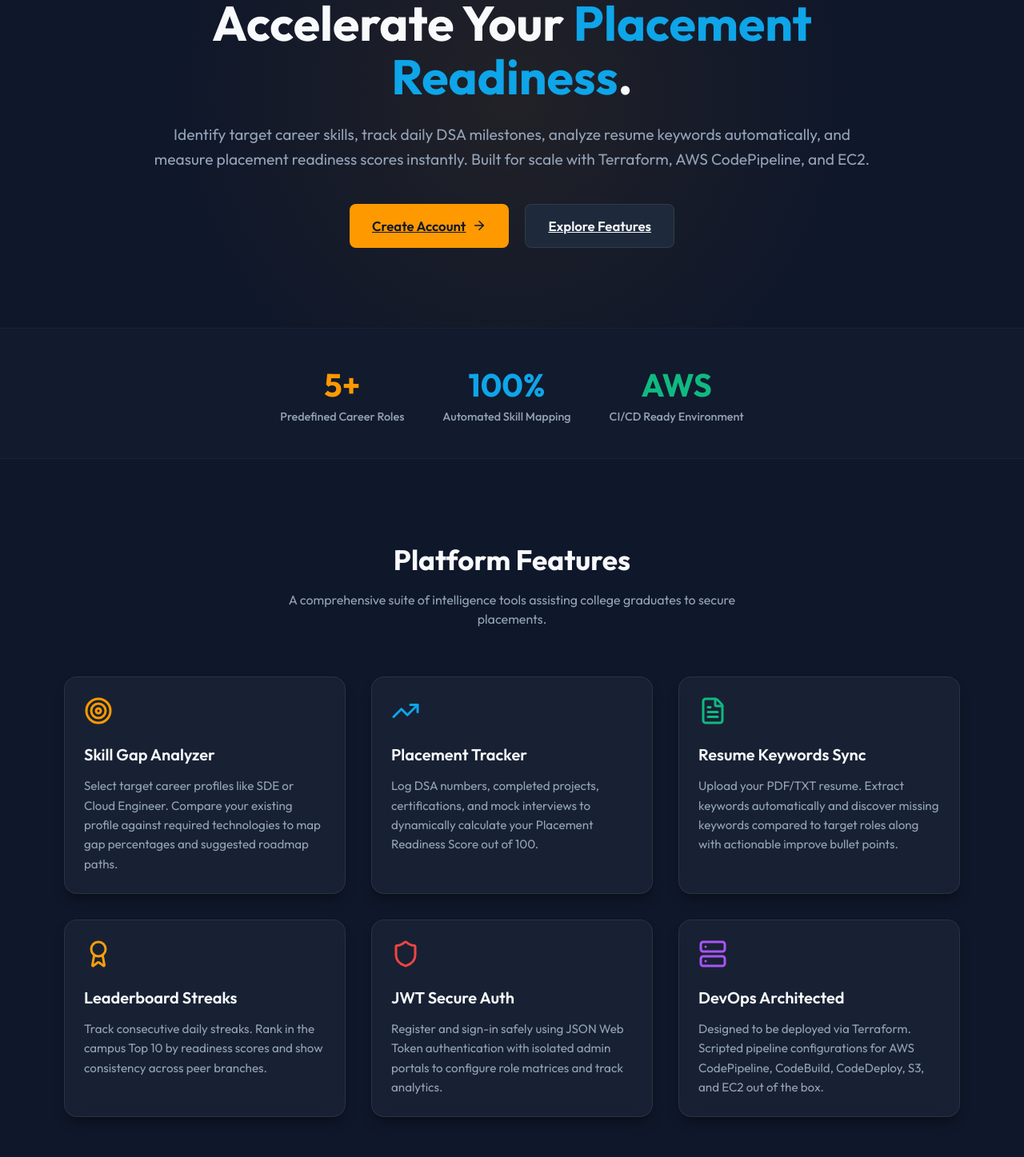
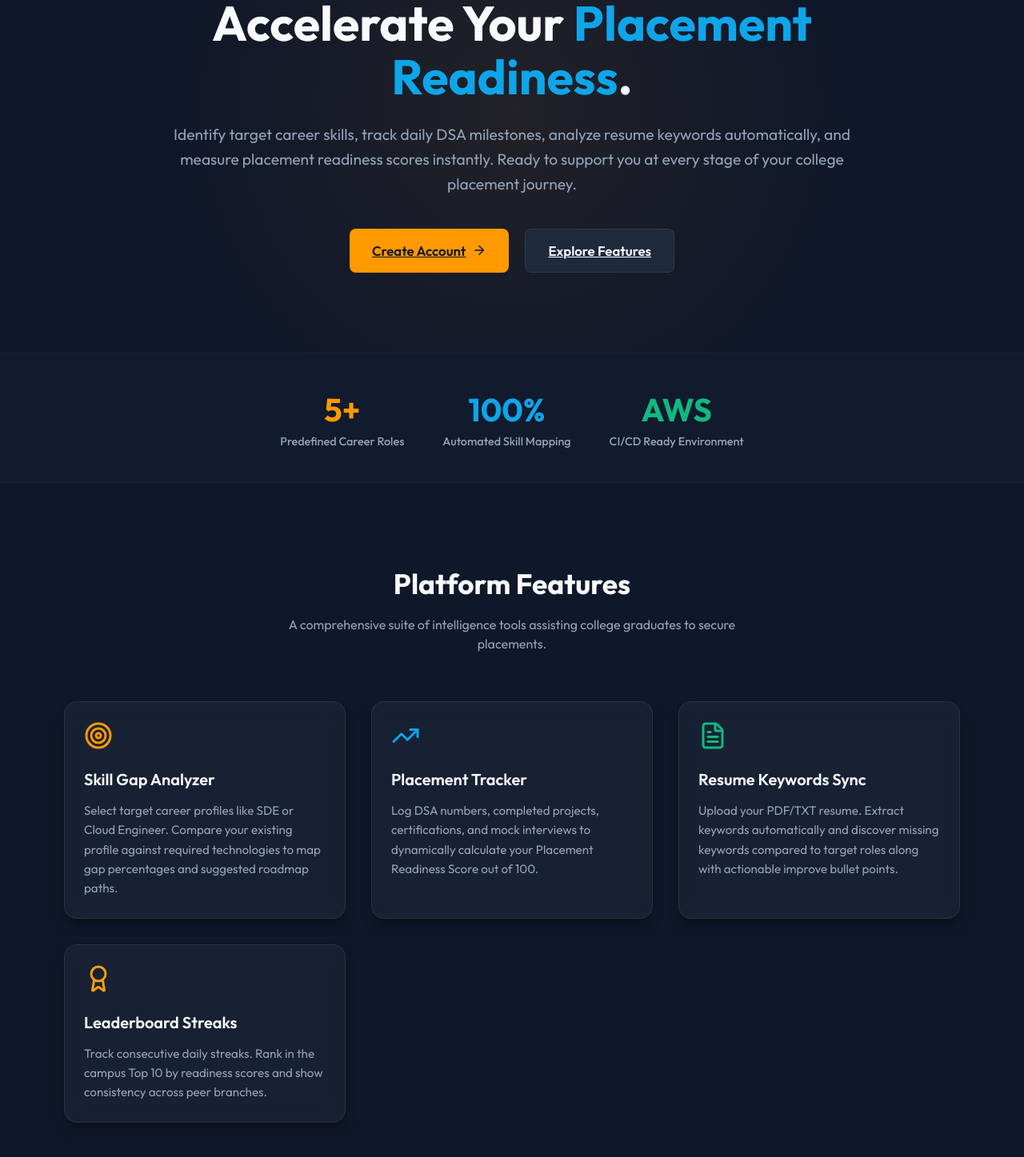
Before and after one commit to khjahnavipadmapriya23/Skill-Bridge, a React (Vite) app in the folder frontend/: page / in a window 1280 px wide. Shown: the part 265-1712 px from the top of the page at 80% size. Built offline with nearby package versions, Linux system fonts and the light colour scheme.

Commit message:
style: remove dev-facing feature cards and subtitles from landing page for clean product UI

```diff
--- a/frontend/src/pages/LandingPage.jsx
+++ b/frontend/src/pages/LandingPage.jsx
@@ -40,7 +40,7 @@ export default function LandingPage() {
             Accelerate Your <span style={{ color: '#0ea5e9' }}>Placement Readiness</span>.
           </h1>
           <p style={{ fontSize: '1.2rem', color: '#94a3b8', marginBottom: '40px', lineHeight: 1.6 }}>
-            Identify target career skills, track daily DSA milestones, analyze resume keywords automatically, and measure placement readiness scores instantly. Built for scale with Terraform, AWS CodePipeline, and EC2.
+            Identify target career skills, track daily DSA milestones, analyze resume keywords automatically, and measure placement readiness scores instantly. Ready to support you at every stage of your college placement journey.
           </p>
           <div style={{ display: 'flex', gap: '20px', justifyContent: 'center' }}>
             <Link to="/register" className="btn btn-primary" style={{ padding: '14px 28px', fontSize: '1.05rem' }}>
@@ -110,22 +110,6 @@ export default function LandingPage() {
               Track consecutive daily streaks. Rank in the campus Top 10 by readiness scores and show consistency across peer branches.
             </p>
           </div>
-
-          <div className="card">
-            <Shield size={36} style={{ color: '#ef4444', marginBottom: '16px' }} />
-            <h3 style={{ fontSize: '1.25rem', fontWeight: '600', marginBottom: '12px' }}>JWT Secure Auth</h3>
-            <p style={{ color: '#94a3b8', fontSize: '0.95rem', lineHeight: 1.6 }}>
-              Register and sign-in safely using JSON Web Token authentication with isolated admin portals to configure role matrices and track analytics.
-            </p>
-          </div>
-
-          <div className="card">
-            <Server size={36} style={{ color: '#a855f7', marginBottom: '16px' }} />
-            <h3 style={{ fontSize: '1.25rem', fontWeight: '600', marginBottom: '12px' }}>DevOps Architected</h3>
-            <p style={{ color: '#94a3b8', fontSize: '0.95rem', lineHeight: 1.6 }}>
-              Designed to be deployed via Terraform. Scripted pipeline configurations for AWS CodePipeline, CodeBuild, CodeDeploy, S3, and EC2 out of the box.
-            </p>
-          </div>
         </div>
       </section>
 
```
